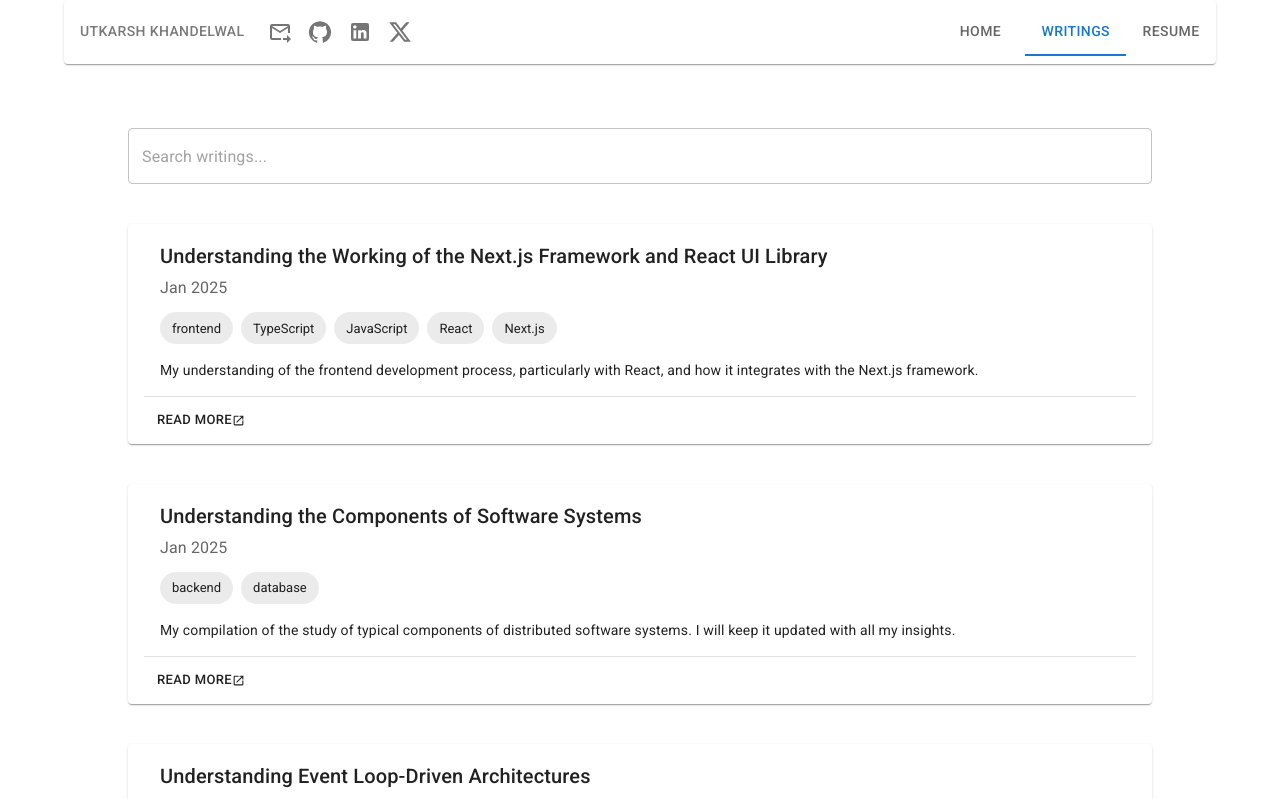
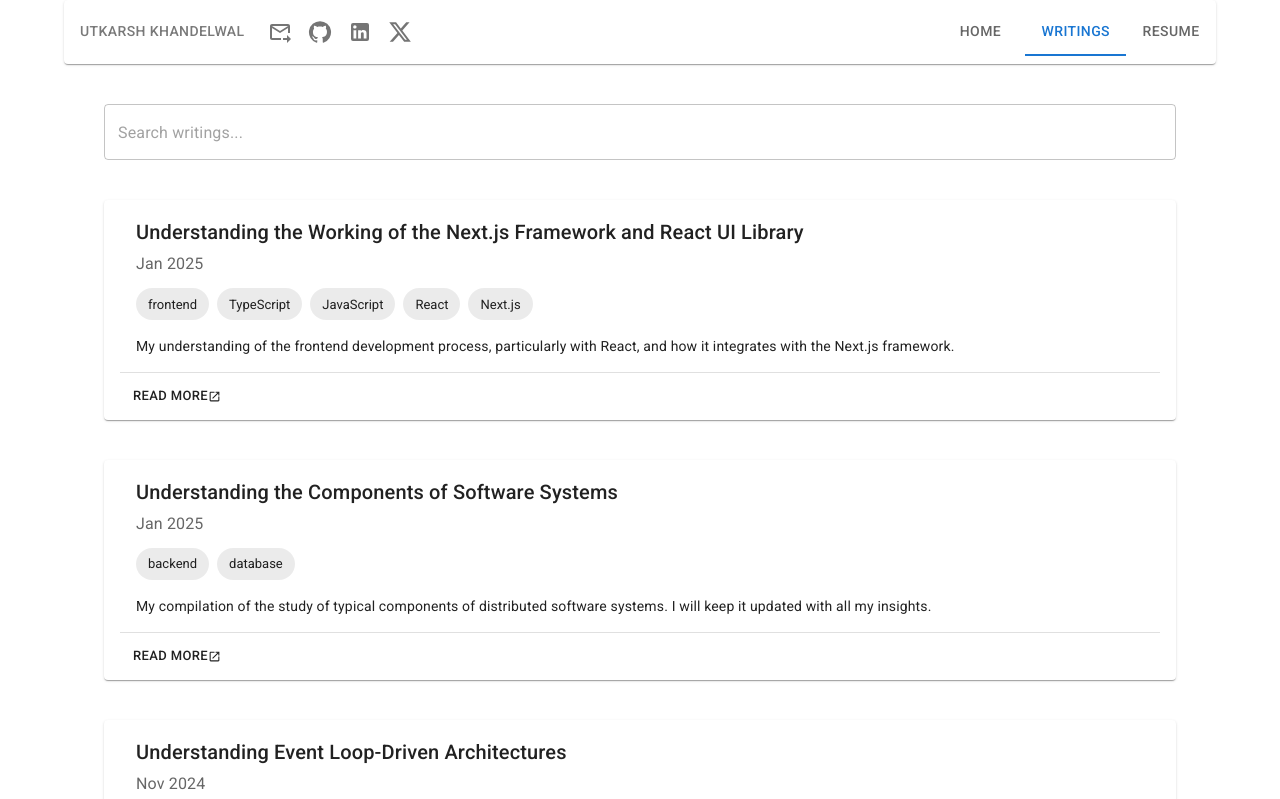
Before and after one commit to khandu-utkarsh/khandu-utkarsh.github.io, a Next.js app in the folder my-website/: page /writings in a window 1280 px wide. Shown: the top 799 px of the page. Built offline with nearby package versions, Linux system fonts and the light colour scheme.

Commit message:
Fixed the padding to make everything consistent.

```diff
--- a/my-website/src/app/writings/page.tsx
+++ b/my-website/src/app/writings/page.tsx
@@ -63,7 +63,7 @@ export default function BasicCard() {
 
     // Render project cards after data is loaded
     return (
-        <Box sx={{ p: 3 }}>
+        <Box sx={{}}>
             {/* Filter Section */}
             <Box sx={{}}>
                 {/* Search Bar */}
```
